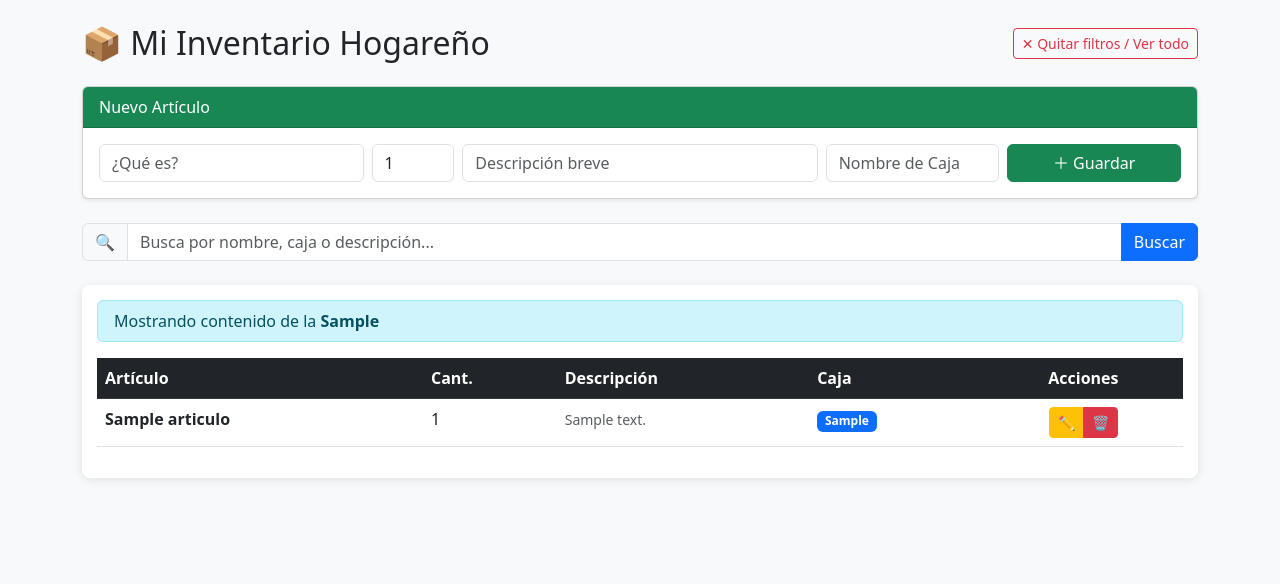
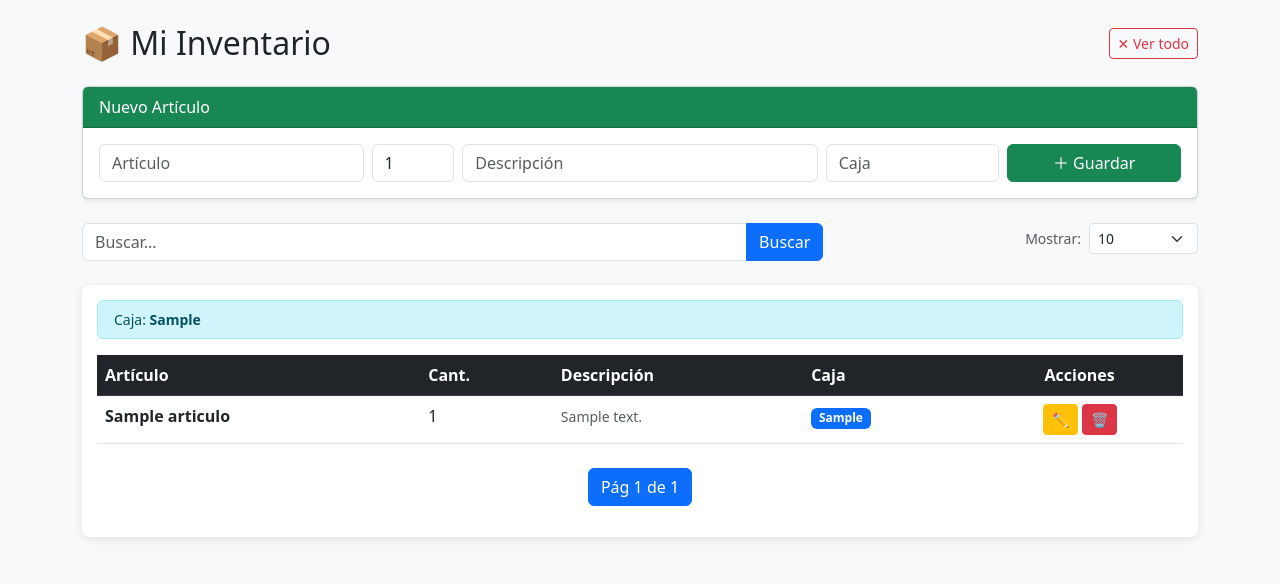
Before and after one commit to nfontan/inventario-pi, a Flask app: a page that uses templates/index.html in a window 1280 px wide. Shown: the top 584 px of the page. Run offline with Flask 3, Linux system fonts and the light colour scheme; tables that the repository leaves empty hold one stand-in row (values such as "Sample post").

Commit message:
Refactor inventory form and update labels

```diff
--- a/templates/index.html
+++ b/templates/index.html
@@ -13,11 +13,11 @@
 </head>
 <body class="bg-light">
 
-<div class="container mt-4">
+<div class="container mt-4 pb-5">
     <div class="d-flex justify-content-between align-items-center mb-4">
-        <h2 class="mb-0">📦 Mi Inventario Hogareño</h2>
+        <h2 class="mb-0">📦 Mi Inventario</h2>
         {% if filtro_caja or busqueda %}
-            <a href="/" class="btn btn-outline-danger btn-sm">✕ Quitar filtros / Ver todo</a>
+            <a href="/" class="btn btn-outline-danger btn-sm">✕ Ver todo</a>
         {% endif %}
     </div>
 
@@ -25,51 +25,46 @@
         <div class="card-header bg-success text-white">Nuevo Artículo</div>
         <div class="card-body">
             <form action="/agregar" method="POST" class="row g-2">
-                <div class="col-md-3">
-                    <input type="text" name="nombre" class="form-control" placeholder="¿Qué es?" required>
+                <div class="col-md-3"><input type="text" name="nombre" class="form-control" placeholder="Artículo" required></div>
+                <div class="col-md-1"><input type="number" name="cantidad" class="form-control" value="1"></div>
+                <div class="col-md-4"><input type="text" name="descripcion" class="form-control" placeholder="Descripción"></div>
+                <div class="col-md-2">
+                    <input type="text" name="caja" class="form-control" placeholder="Caja" list="listaCajas" required>
+                    <datalist id="listaCajas"></datalist>
                 </div>
-                <div class="col-md-1">
-                    <input type="number" name="cantidad" class="form-control" placeholder="Cant." value="1">
-                </div>
-                <div class="col-md-4">
-                    <input type="text" name="descripcion" class="form-control" placeholder="Descripción breve">
-                </div>
-                <div class="col-md-2">
-                    <input type="text" name="caja" class="form-control" placeholder="Nombre de Caja" required>
-                </div>
-                <div class="col-md-2">
-                    <button type="submit" class="btn btn-success w-100">＋ Guardar</button>
-                </div>
+                <div class="col-md-2"><button type="submit" class="btn btn-success w-100">＋ Guardar</button></div>
             </form>
         </div>
     </div>
 
-    <div class="mb-4">
-        <form method="GET" action="/">
-            <div class="input-group">
-                <span class="input-group-text">🔍</span>
-                <input type="text" name="busqueda" class="form-control" placeholder="Busca por nombre, caja o descripción..." value="{{ busqueda }}">
-                <button type="submit" class="btn btn-primary">Buscar</button>
+    <div class="row mb-4 g-2">
+        <div class="col-md-8">
+            <form method="GET" action="/">
+                <div class="input-group">
+                    <input type="text" name="busqueda" class="form-control" placeholder="Buscar..." value="{{ busqueda }}">
+                    <input type="hidden" name="per_page" value="{{ per_page }}">
+                    <button type="submit" class="btn btn-primary">Buscar</button>
+                </div>
+            </form>
+        </div>
+        <div class="col-md-4">
+            <div class="d-flex align-items-center justify-content-md-end">
+                <label class="me-2 small text-muted">Mostrar:</label>
+                <select class="form-select form-select-sm w-auto" onchange="cambiarRegistros(this.value)">
+                    <option value="10" {% if per_page == 10 %}selected{% endif %}>10</option>
+                    <option value="50" {% if per_page == 50 %}selected{% endif %}>50</option>
+                    <option value="100" {% if per_page == 100 %}selected{% endif %}>100</option>
+                    <option value="1000" {% if per_page == 1000 %}selected{% endif %}>Ver todos</option>
+                </select>
             </div>
-        </form>
+        </div>
     </div>
 
     <div class="table-container">
-        {% if filtro_caja %}
-            <div class="alert alert-info py-2">
-                Mostrando contenido de la <strong>{{ filtro_caja }}</strong>
-            </div>
-        {% endif %}
-
+        {% if filtro_caja %} <div class="alert alert-info py-2 small">Caja: <strong>{{ filtro_caja }}</strong></div> {% endif %}
         <table class="table table-hover">
             <thead class="table-dark">
-                <tr>
-                    <th>Artículo</th>
-                    <th>Cant.</th>
-                    <th>Descripción</th>
-                    <th>Caja</th>
-                    <th class="text-center">Acciones</th>
-                </tr>
+                <tr><th>Artículo</th><th>Cant.</th><th>Descripción</th><th>Caja</th><th class="text-center">Acciones</th></tr>
             </thead>
             <tbody>
                 {% for item in items %}
@@ -77,28 +72,53 @@
                     <td><strong>{{ item.nombre }}</strong></td>
                     <td>{{ item.cantidad }}</td>
                     <td><span class="text-muted small">{{ item.descripcion }}</span></td>
-                    <td>
-                        <a href="/?caja={{ item.caja }}" class="badge bg-primary badge-caja">
-                            {{ item.caja }}
-                        </a>
+                    <td><a href="/?caja={{ item.caja }}&per_page={{ per_page }}" class="badge bg-primary badge-caja">{{ item.caja }}</a></td>
+                    <td class="text-center">
+                        <a href="/editar/{{ item.id }}" class="btn btn-sm btn-warning">✏️</a>
+                        <a href="/eliminar/{{ item.id }}" class="btn btn-sm btn-danger" onclick="return confirm('¿Borrar?')">🗑</a>
                     </td>
-                    <td class="text-center">
-                        <div class="btn-group">
-                            <a href="/editar/{{ item.id }}" class="btn btn-sm btn-warning">✏️</a>
-                            <a href="/eliminar/{{ item.id }}" class="btn btn-sm btn-danger" onclick="return confirm('¿Seguro quieres borrar este artículo?')">🗑</a>
-                        </div>
-                    </td>
-                </tr>
-                {% else %}
-                <tr>
-                    <td colspan="5" class="text-center text-muted">No se encontraron artículos.</td>
                 </tr>
                 {% endfor %}
             </tbody>
         </table>
+
+        <nav class="mt-4">
+            <ul class="pagination justify-content-center">
+                {% if pagination.has_prev %}
+                    <li class="page-item"><a class="page-link" href="{{ url_for('index', page=pagination.prev_num, busqueda=busqueda, caja=filtro_caja, per_page=per_page) }}">Anterior</a></li>
+                {% endif %}
+                <li class="page-item active"><span class="page-link">Pág {{ pagination.page }} de {{ pagination.pages }}</span></li>
+                {% if pagination.has_next %}
+                    <li class="page-item"><a class="page-link" href="{{ url_for('index', page=pagination.next_num, busqueda=busqueda, caja=filtro_caja, per_page=per_page) }}">Siguiente</a></li>
+                {% endif %}
+            </ul>
+        </nav>
     </div>
 </div>
 
 <script src="https://cdn.jsdelivr.net/npm/bootstrap@5.3.0/dist/js/bootstrap.bundle.min.js"></script>
+<script>
+    // Cargar sugerencias de cajas
+    document.addEventListener('DOMContentLoaded', function() {
+        fetch('/api/cajas')
+            .then(res => res.json())
+            .then(data => {
+                const dl = document.getElementById('listaCajas');
+                data.forEach(c => {
+                    const op = document.createElement('option');
+                    op.value = c;
+                    dl.appendChild(op);
+                });
+            });
+    });
+
+    // Cambiar cantidad de registros
+    function cambiarRegistros(valor) {
+        const url = new URL(window.location.href);
+        url.searchParams.set('per_page', valor);
+        url.searchParams.set('page', 1);
+        window.location.href = url.href;
+    }
+</script>
 </body>
 </html>
```
